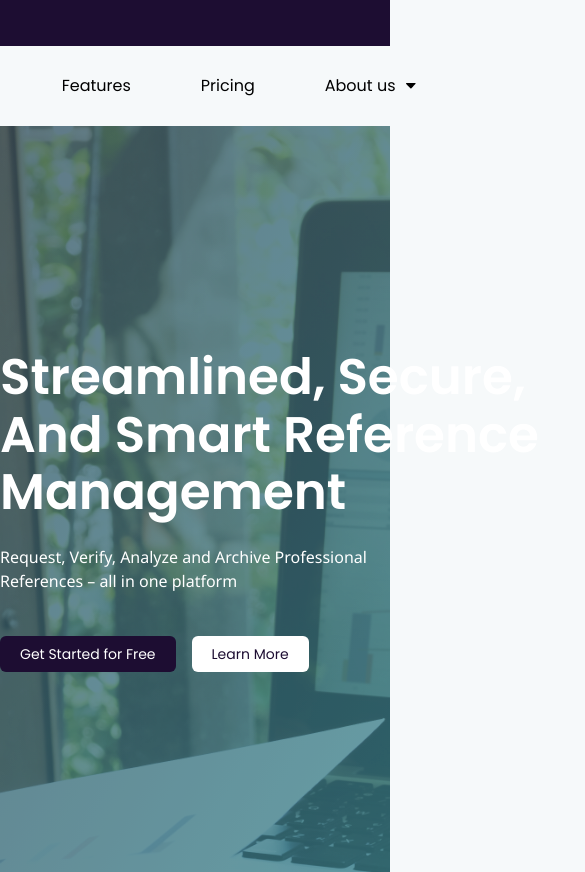
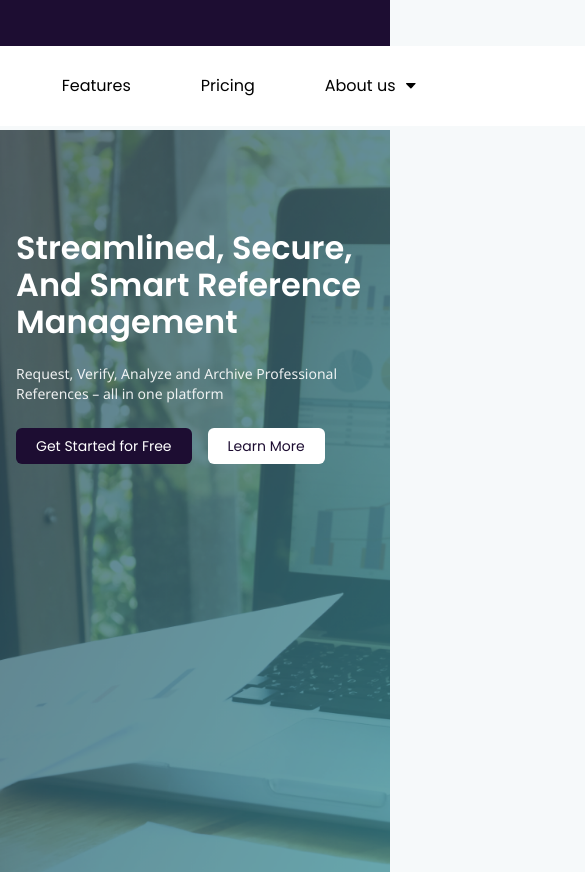
Before and after one commit to ravikr1310/RefVault, a React (Create React App) app: page / in a window 390 px wide. Shown: the top 872 px of the page, 585 px wide, since content can reach past the window. Built offline with nearby package versions, Linux system fonts and the light colour scheme.

Commit message:
#resolced desktop responsive

```diff
--- a/src/components/common/Headers/Header.js
+++ b/src/components/common/Headers/Header.js
@@ -4,11 +4,11 @@ import MainHeader from './MainHeader'
 
 function Header() {
     return (
-        <div>
+        <div className='fixed top-0 left-0 w-full z-50'>
             <div className='flex justify-center bg-secondaryColor'>
                 <TopHeader />
             </div>
-            <div className='flex justify-center'>
+            <div className='flex justify-center bg-white'>
                 <MainHeader />
             </div>
         </div>
--- a/src/components/common/Headers/MainHeader.js
+++ b/src/components/common/Headers/MainHeader.js
@@ -7,7 +7,7 @@ import Downarrow from '../../../images/downarrow.png';
 
 function MainHeader() {
     return (
-        <div className='py-[22px] flex items-center'>
+        <div className='py-[22px] flex items-center bg-white'>
             <div className='w-[1169px] flex items-center'>
                 <LogoIcon />
                 <div className='flex justify-between w-full'>
--- a/src/components/home/Banner.js
+++ b/src/components/home/Banner.js
@@ -5,36 +5,30 @@ import { FacebookIcon, InstagramIcon, LinkinedIcon } from '../constant/SvgFile';
 function Banner() {
     return (
         <div
-            className="w-full h-[1080px]"
-            style={{
-                backgroundImage: `url(${HomeBgBanner})`,
-                backgroundSize: 'cover',
-                backgroundPosition: 'center',
-            }}
+            className="w-full h-screen mt-[130px] bg-cover bg-center relative"
+            style={{ backgroundImage: `url(${HomeBgBanner})` }}
         >
-            <div className='w-[1169px] m-auto pt-[223px] flex justify-between relative'>
-                <div>
-                    <div className=' text-white w-[540px] pb-[43px]'>
-                        <h1 className='text-[50px] font-bold font-poppins leading-[1.15] pb-[23px]'>Streamlined, Secure, And Smart Reference Management</h1>
-                        <div className='text-5 font-light font-notoSans opacity-[1] w-[380px]'>Request, Verify, Analyze and Archive Professional References – all in one platform</div>
-                    </div>
-                    <div className='flex gap-4'>
-                        <button className='py-2 px-5 rounded-md bg-secondaryColor text-sm text-white font-medium'>Get Started for Free</button>
-                        <button className='py-2 px-5 rounded-md text-sm bg-white text-secondaryColor font-medium'>Learn More</button>
+            <div className="w-full max-w-[1169px] mx-auto pt-[100px] md:pt-[150px] flex flex-col md:flex-row items-start px-4 md:px-0">
+                <div className="text-white md:w-[540px] pb-10 md:pb-[43px]">
+                    <h1 className="text-[32px] md:text-[50px] font-bold font-poppins leading-[1.15] pb-6">Streamlined, Secure, And Smart Reference Management</h1>
+                    <p className="text-sm md:text-base font-light font-notoSans opacity-90 w-full md:w-[380px]">Request, Verify, Analyze and Archive Professional References – all in one platform</p>
+                    <div className="flex gap-4 mt-6">
+                        <button className="py-2 px-5 rounded-md bg-secondaryColor text-sm text-white font-medium">Get Started for Free</button>
+                        <button className="py-2 px-5 rounded-md text-sm bg-white text-secondaryColor font-medium">Learn More</button>
                     </div>
                 </div>
-                <div className="flex flex-col items-center justify-center space-y-4 relative -right-[267px] top-[62px]">
-                    <div className='w-[2px] h-[130px] bg-white'></div>
+                <div className="hidden md:flex flex-col items-center justify-center space-y-4 absolute right-4 md:right-[56px] top-1/2 transform -translate-y-1/2">
+                    <div className="w-[2px] h-[100px] md:h-[130px] bg-white"></div>
                     <FacebookIcon />
                     <InstagramIcon />
                     <LinkinedIcon />
-                    <div className='w-[2px] h-[130px] bg-white'></div>
+                    <div className="w-[2px] h-[100px] md:h-[130px] bg-white"></div>
                 </div>
-                <div className='w-[30px] h-[50px] rounded-[22px] border-[2px] border-white absolute -bottom-[363px] left-[50%] flex flex-col items-center justify-center space-y-[4px] cursor-pointer' onClick={() => console.log("Clicked me!")}>
-                    <div className='w-[2px] h-[17px] bg-white rounded-[3px]'></div>
-                    <div className='w-[2px] h-[2px] bg-white'></div>
-                    <div className='w-[2px] h-[2px] bg-white'></div>
-                </div>
+            </div>
+            <div className="w-[30px] h-[50px] rounded-[22px] border-[2px] border-white absolute bottom-10 left-1/2 transform -translate-x-1/2 flex flex-col items-center justify-center space-y-[4px] cursor-pointer" onClick={() => console.log("Clicked me!")}>
+                <div className="w-[2px] h-[17px] bg-white rounded-[3px]"></div>
+                <div className="w-[2px] h-[2px] bg-white"></div>
+                <div className="w-[2px] h-[2px] bg-white"></div>
             </div>
         </div>
     )
```
